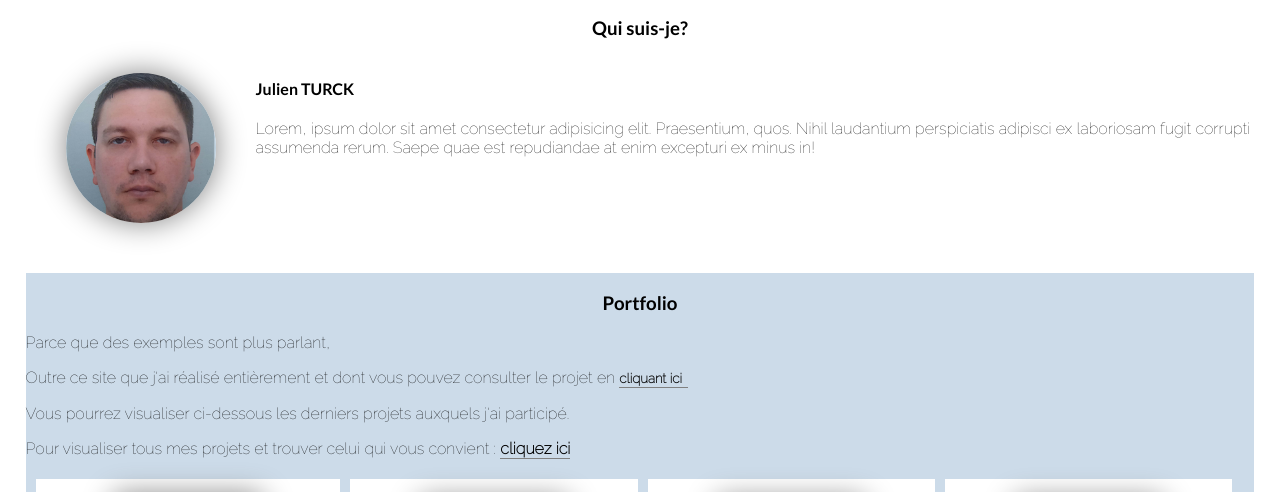
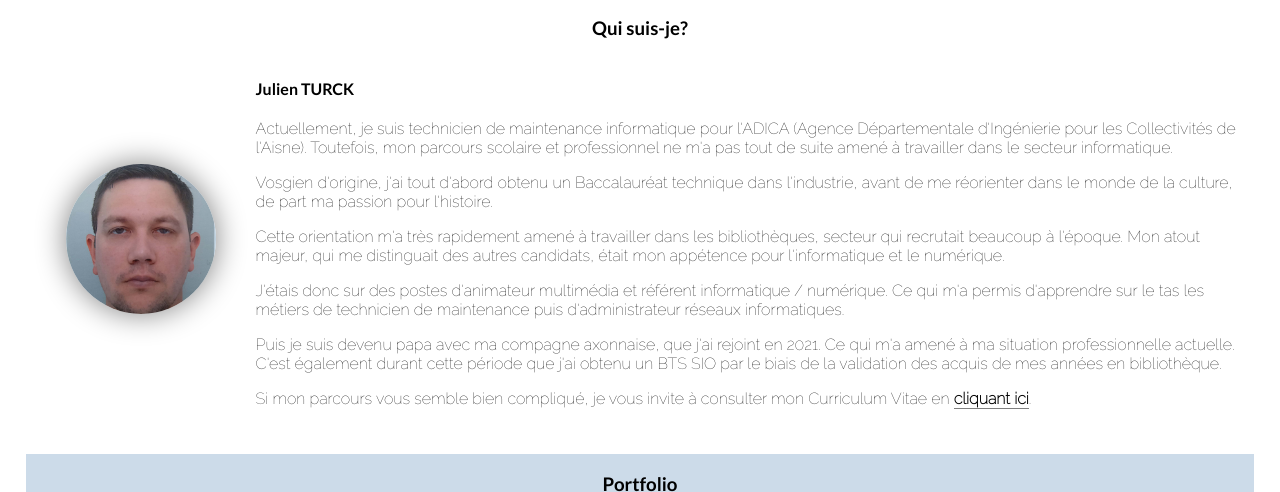
Before and after one commit to julien-turck/portfolio, a plain HTML site: page index.html in a window 1280 px wide. Shown: the part 648-1140 px from the top of the page. Drawn offline with Linux system fonts and the light colour scheme; files whose address does not match are found by name.

Commit message:
script text of quisuisje

```diff
--- a/assets/CSS/404.css
+++ b/assets/CSS/404.css
@@ -14,6 +14,12 @@
 
 h1,h2,h3,h4{
     font-family: "Lato", sans-serif;
+}
+
+body{
+    padding: 0 2%;
+    margin: 0;
+    justify-content: space-between;
 }
 
 header{
@@ -74,6 +80,19 @@ main{
     align-items: center;
 }
 
+main a{
+    text-decoration: none;
+    color: black;
+    font-weight: bold;
+    border-bottom: 1px solid gray;
+}
+
+main a:hover{
+    color: gray;
+    font-weight: bold;
+    border-bottom: 1px solid black;
+}
+
 .main__img404 img{
     width: 300px;
     height: 300px;
--- a/assets/CSS/style.css
+++ b/assets/CSS/style.css
@@ -90,19 +90,27 @@ h2, h3{
     text-align: center;
 }
 
-#qui_suis_je_global{
+.quiSuisJe{
     display: flex;
     flex-direction: column;
     padding-bottom: 30px;
 }
 
-#presentation{
+.quiSuisJe__presentation{
     display: flex;
-    flex-direction: row;
+    align-items: center;
 }
 
-.qui_suis_je{
-    display: flex;
+.quiSuisJe__text a{
+    text-decoration: none;
+    color: black;
+    font-weight: bold;
+    border-bottom: 1px solid gray;
+}
+
+.quiSuisJe__text a:hover{
+    color: gray;
+    border-bottom: 1px solid black;
 }
 
 #profile_photo{
--- a/index.html
+++ b/index.html
@@ -18,9 +18,9 @@
         </div>
         <nav>
             <ul class="menu">
-                <li><a href="#">Qui suis-je ?</a></li>
+                <li><a href="#Quisuisje">Qui suis-je ?</a></li>
                 <li><a href="#Portfolio">Portfolio</a></li>
-                <li><a href="#Me-contacter">Me contacter</a></li>
+                <li><a href="#Mecontacter">Me contacter</a></li>
             </ul>
         </nav>
     </header>
@@ -35,29 +35,31 @@
                 <p>En effet, l'ALIEN que je suis s'est mis au service de l'Internet en proposant mes services que ça soit pour vous connecter au réseau mondial ou pour vous assurer une présence sur celui-ci, tout en vous garantissant une maintenance de vos infrastructure et leur sécurité dans ce milieu si hostile.</p>
             </article>
         </section>
-        <article class="qui_suis_je">
-            <div id="qui_suis_je_global">
-                <h3 id="Portfolio">Qui suis-je?</h3>
-                <section id="presentation">
+        <div class="quiSuisJe">
+                <h3 id="Quisuisje">Qui suis-je?</h3>
+                <section class="quiSuisJe__presentation">
                     <figure>
                         <a href="assets/pictures/profile.png" target="_blank"><img id="profile_photo" src="assets/pictures/profile.png" alt="Photo de profil de Julien Turck"></a>
                     </figure>
-                    <div>
+                    <article class="quiSuisJe__text">
                         <h4>Julien TURCK</h4>
-                        <p>Lorem, ipsum dolor sit amet consectetur adipisicing elit. Praesentium, quos. Nihil laudantium perspiciatis adipisci ex laboriosam fugit corrupti assumenda rerum. Saepe quae est repudiandae at enim excepturi ex minus in!</p>
-                    </div>
+                        <p>Actuellement, je suis technicien de maintenance informatique pour l'ADICA (Agence Départementale d'Ingénierie pour les Collectivités de l'Aisne). Toutefois, mon parcours scolaire et professionnel ne m'a pas tout de suite amené à travailler dans le secteur informatique.</p>
+                        <p>Vosgien d'origine, j'ai tout d'abord obtenu un Baccalauréat technique dans l'industrie, avant de me réorienter dans le monde de la culture, de part ma passion pour l'histoire.</p>
+                        <p>Cette orientation m'a très rapidement amené à travailler dans les bibliothèques, secteur qui recrutait beaucoup à l'époque. Mon atout majeur, qui me distinguait des autres candidats, était mon appétence pour l'informatique et le numérique.</p>
+                        <p>J'étais donc sur des postes d'animateur multimédia et référent informatique / numérique. Ce qui m'a permis d'apprendre sur le tas les métiers de technicien de maintenance puis d'administrateur réseaux informatiques.</p>
+                        <p>Puis je suis devenu papa avec ma compagne axonnaise, que j'ai rejoint en 2021. Ce qui m'a amené à ma situation professionnelle actuelle. C'est également durant cette période que j'ai obtenu un BTS SIO par le biais de la validation des acquis de mes années en bibliothèque.</p>
+                        <p>Si mon parcours vous semble bien compliqué, je vous invite à consulter mon Curriculum Vitae en <a href="assets/pages/404.html">cliquant ici</a>.</p>
+                    </article>
                 </section>
             </div>
-        </article>
-        <article>
             <section id="section_Portfolio">
-                <div>
+                <article>
                     <h3 id="Portfolio">Portfolio</h3>
                     <p>Parce que des exemples sont plus parlant, </p>
                     <p>Outre ce site que j'ai réalisé entièrement et dont vous pouvez consulter le projet en <button class="openModal" id="button0">cliquant ici</button></p>
                     <p>Vous pourrez visualiser ci-dessous les derniers projets auxquels j'ai participé.</p>
                     <p>Pour visualiser tous mes projets et trouver celui qui vous convient : <a href="./assets/pages/404.html">cliquez ici</a></p>
-                </div>
+                </article>
                 <div class="modal" id="modal0">
                     <div class="modal__overlay modal-trigger"></div>
                     <div class="modal__content">
@@ -261,11 +263,10 @@
                     </div>
                 </section>
             </section>
-        </article>
         <article>
             <section>
                 <div>
-                    <h3 id="Me-contacter">Me contacter</h3>
+                    <h3 id="Mecontacter">Me contacter</h3>
                     <p>Si la présentation d'un de mes projets vous a convaincu, <br> N'hésitez pas à me contacter afin que nous puissions créer le votre ensemble !</p>
                 </div>
                 <div id="error">
```
Also changed, not shown: assets/pages/404.html (+2 -1 lines), assets/pictures/404.png.
